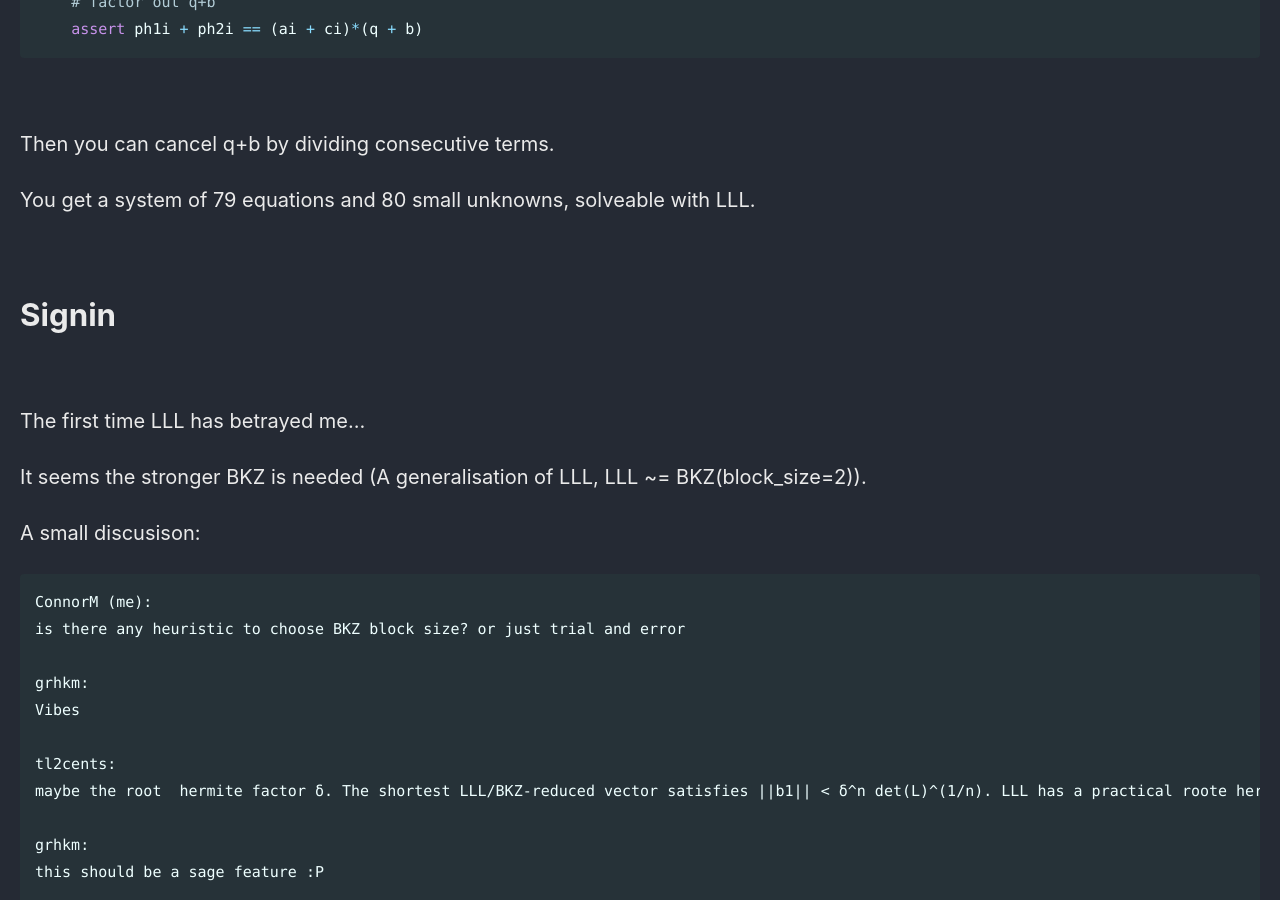
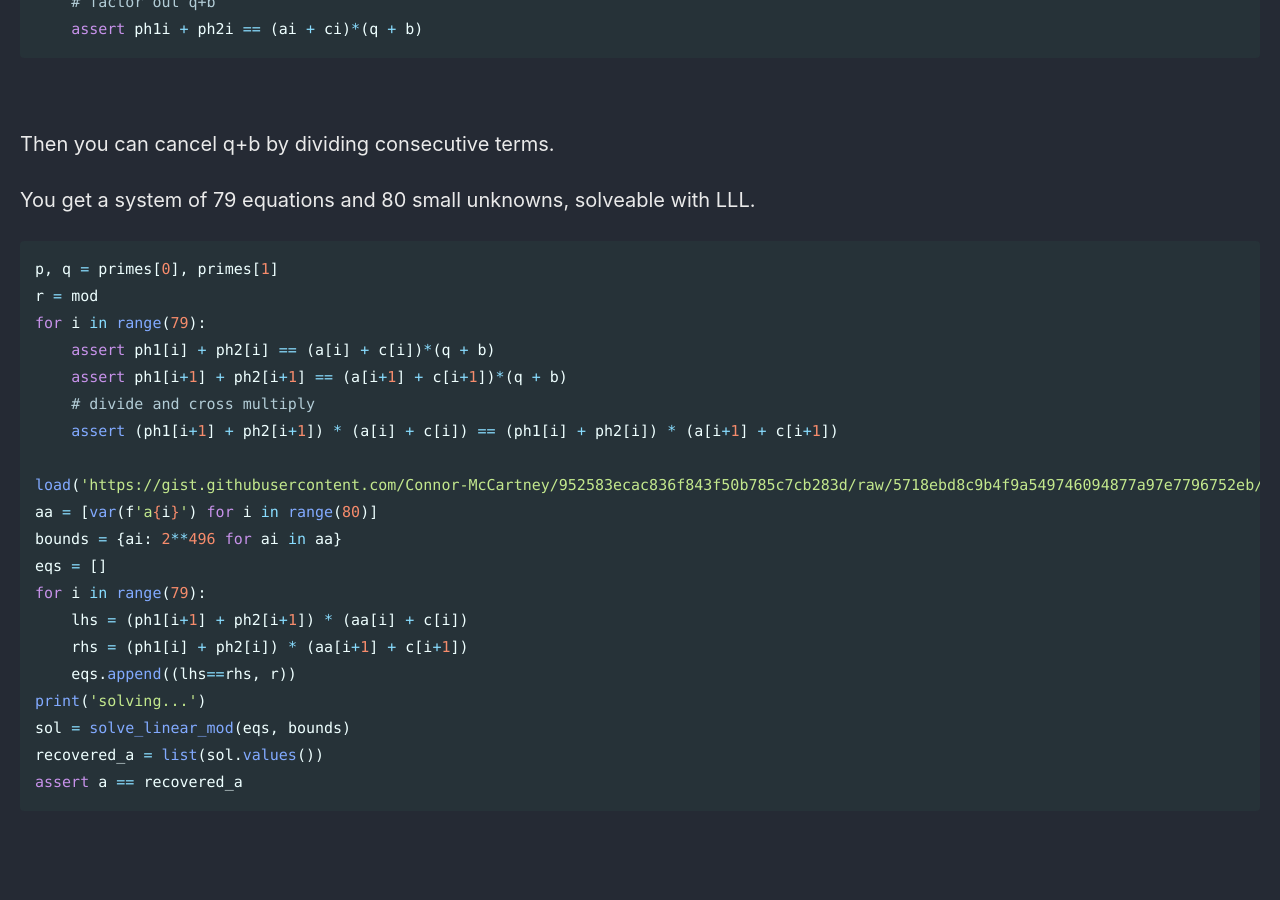
Before and after one commit to Connor-McCartney/Connor-McCartney.github.io, a Jekyll site: the page built from _pages/cryptography/other/0CTF2024.md, in a window 1280 px wide and 900 px high, scrolled down 2932 px. Built offline with Jekyll 4.4.1, drawn with Linux system fonts in a browser that asks for light colours; cached includes are drawn as plain includes.

Commit message:
Update 0CTF2024.md

````diff
--- a/_pages/cryptography/other/0CTF2024.md
+++ b/_pages/cryptography/other/0CTF2024.md
@@ -122,6 +122,31 @@ Then you can cancel q+b by dividing consecutive terms.
 
 You get a system of 79 equations and 80 small unknowns, solveable with LLL.
 
+```python
+p, q = primes[0], primes[1]
+r = mod
+for i in range(79):
+    assert ph1[i] + ph2[i] == (a[i] + c[i])*(q + b)
+    assert ph1[i+1] + ph2[i+1] == (a[i+1] + c[i+1])*(q + b)
+    # divide and cross multiply
+    assert (ph1[i+1] + ph2[i+1]) * (a[i] + c[i]) == (ph1[i] + ph2[i]) * (a[i+1] + c[i+1])
+
+load('https://gist.githubusercontent.com/Connor-McCartney/952583ecac836f843f50b785c7cb283d/raw/5718ebd8c9b4f9a549746094877a97e7796752eb/solvelinmod.py')
+aa = [var(f'a{i}') for i in range(80)]
+bounds = {ai: 2**496 for ai in aa}
+eqs = []
+for i in range(79):
+    lhs = (ph1[i+1] + ph2[i+1]) * (aa[i] + c[i])
+    rhs = (ph1[i] + ph2[i]) * (aa[i+1] + c[i+1])
+    eqs.append((lhs==rhs, r))
+print('solving...')
+sol = solve_linear_mod(eqs, bounds)
+recovered_a = list(sol.values())
+assert a == recovered_a
+```
+
+<br>
+
 
 <br>
 
````
